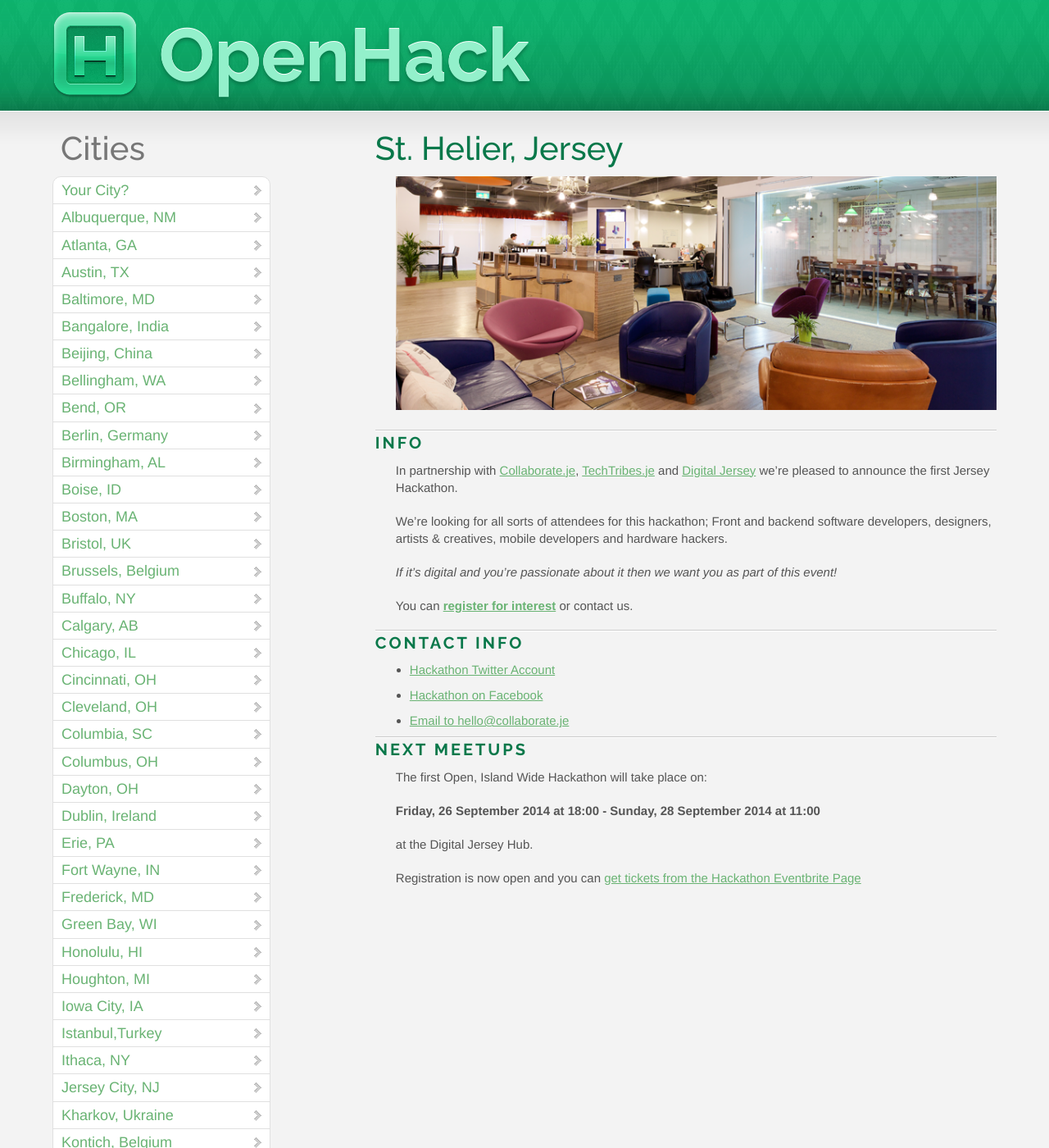
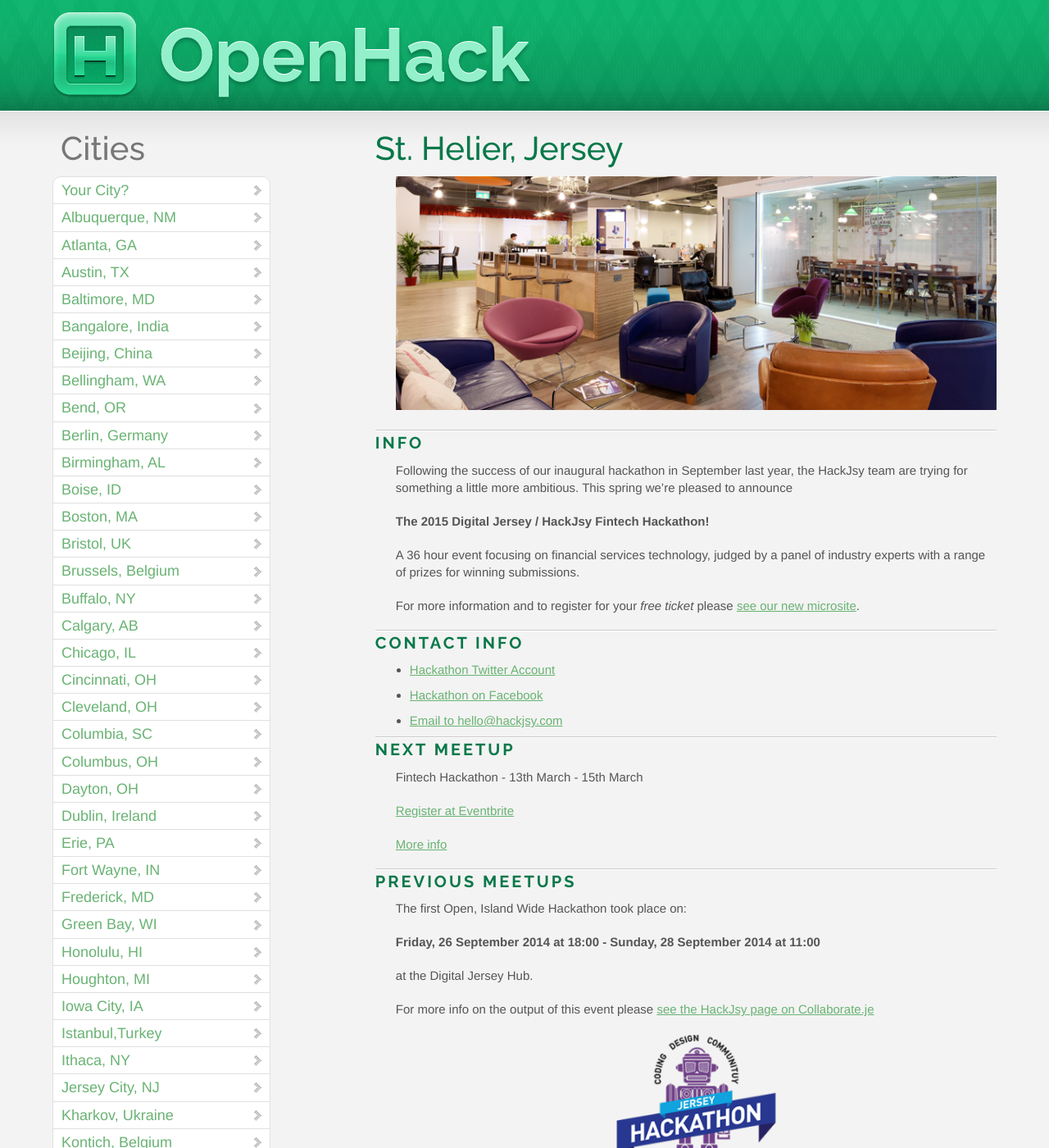
Before and after one commit to OpenHack/openhack.github.com, a Jekyll site: the page built from st_helier/index.markdown, in a window 1280 px wide and 1400 px high. Shown: the whole window at 82% size. Built offline with Jekyll 4.4.1, drawn with Linux system fonts in a browser that asks for light colours; nearby versions of some CDN libraries; Markdown is read by kramdown in place of the engine named in the settings; comment, search, counter and statistics services are not loaded.

Commit message:
Updated to include new fintech hackathon and new contact details

```diff
--- a/st_helier/index.markdown
+++ b/st_helier/index.markdown
@@ -5,30 +5,40 @@
 
 ## St. Helier, Jersey
 
-![The Digital Jersey Hub in St. Helier, Jersey](/st_helier/hubphoto1.png)
+![The Digital Jersey Hub in St. Helier, Jersey](http://openhack.github.io/st_helier/hubphoto1.png)
 
 ### Info
 
-In partnership with [Collaborate.je](http://collaborate.je/), [TechTribes.je](http://techtribes.je/) and [Digital Jersey](http://www.digital.je/) we're pleased to announce the first Jersey Hackathon.
+Following the success of our inaugural hackathon in September last year, the HackJsy team are trying for something a little more ambitious. This spring we're pleased to announce
 
-We're looking for all sorts of attendees for this hackathon; Front and backend software developers, designers, artists & creatives, mobile developers and hardware hackers.
+**The 2015 Digital Jersey / HackJsy Fintech Hackathon!**
 
-*If it's digital and you're passionate about it then we want you as part of this event!*
+A 36 hour event focusing on financial services technology, judged by a panel of industry experts with a range of prizes for winning submissions.
 
-You can **[register for interest](https://docs.google.com/forms/d/1jkc5MzXG-ZG-KuYCvw_fwC30KVZ172xXI4gstktGSJk/)** or contact us.
+For more information and to register for your *free ticket* please [see our new microsite](https://hackjsy.com).
 
 ### Contact Info
 
 * [Hackathon Twitter Account](https://twitter.com/hackjsy)
 * [Hackathon on Facebook](https://www.facebook.com/groups/656101524475492/)
-* [Email to hello@collaborate.je](mailto:hello@collaborate.je)
+* [Email to hello@hackjsy.com](mailto:hello@hackjsy.com)
 
-### Next meetups
+### Next meetup
 
-The first Open, Island Wide Hackathon will take place on:
+Fintech Hackathon - 13th March - 15th March
+
+[Register at Eventbrite](https://www.eventbrite.com/e/digital-jersey-hackjsy-fintech-hackathon-registration-15419963526)
+
+[More info](https://hackjsy.com)
+
+### Previous meetups
+
+The first Open, Island Wide Hackathon took place on:
 
 **Friday, 26 September 2014 at 18:00 - Sunday, 28 September 2014 at 11:00**
 
 at the Digital Jersey Hub.
 
-Registration is now open and you can [get tickets from the Hackathon Eventbrite Page](https://jersey-hackathon-v1.eventbrite.com/)
+For more info on the output of this event please [see the HackJsy page on Collaborate.je](http://collaborate.je/category/meetings/hackjsy/)
+
+![HackJsy](/st_helier/hackathon_banner.png)
```
Also changed, not shown: st_helier/hackathon_banner.png (added).
